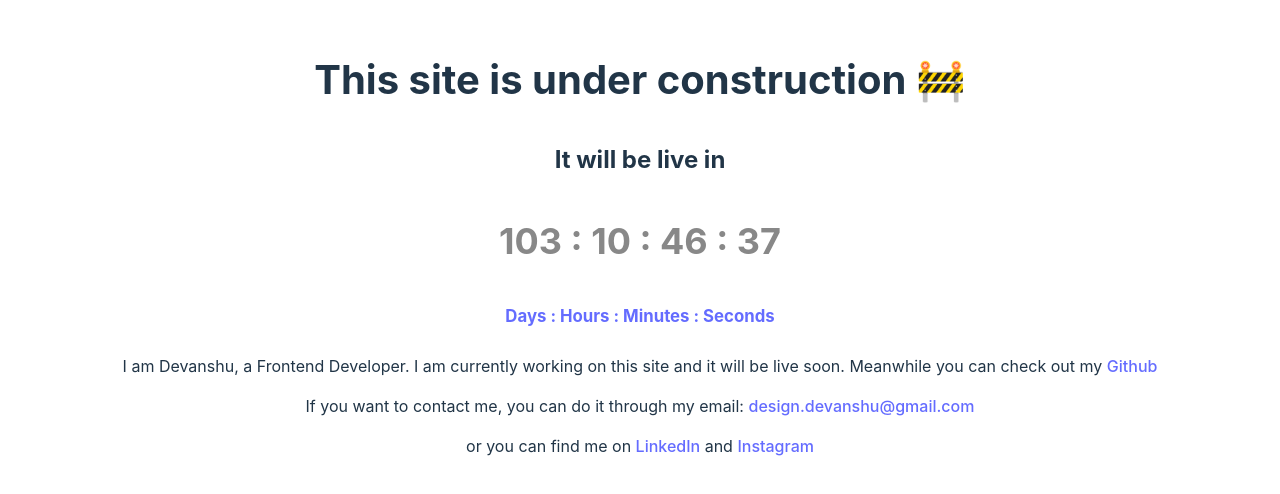
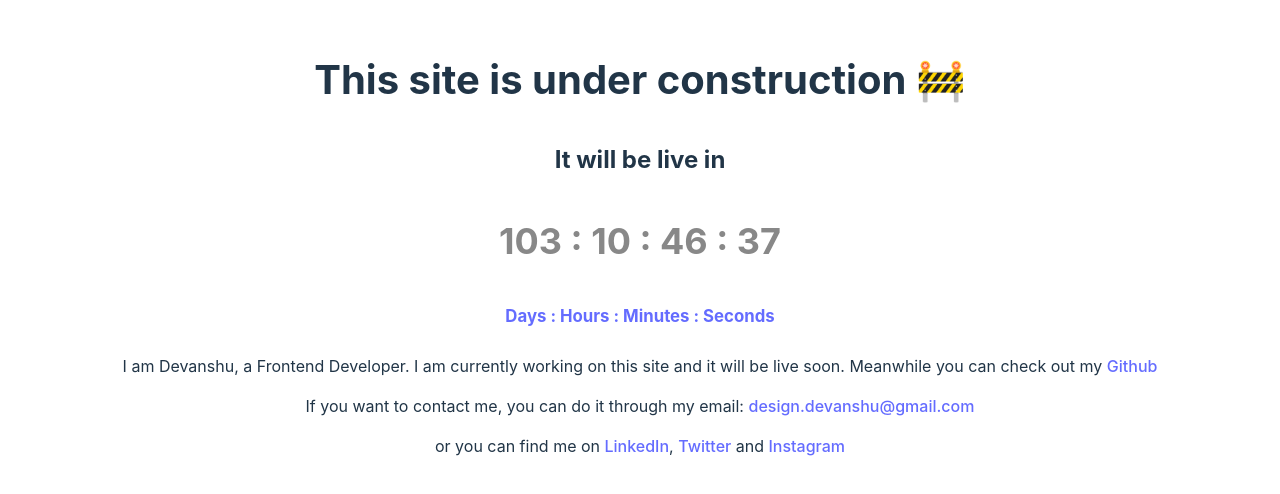
Before and after one commit to designdotdevanshu/Portfolio-Website, a React (Vite) app: page / in a window 1280 px wide. Shown: the part 154-648 px from the top of the page. Built offline with nearby package versions, Linux system fonts and the light colour scheme.

Commit message:
Add social media links

```diff
--- a/src/App.jsx
+++ b/src/App.jsx
@@ -40,9 +40,7 @@ function App() {
           <h2 className="countdown-time">
             {days < 10 ? `0${days}` : days} : {hours < 10 ? `0${hours}` : hours} : {minutes < 10 ? `0${minutes}` : minutes} : {seconds < 10 ? `0${seconds}` : seconds}
           </h2>
-          <p className="countdown-label">
-            Days : Hours : Minutes : Seconds
-          </p>
+          <p className="countdown-label">Days : Hours : Minutes : Seconds</p>
         </div>
         <p>
           I am Devanshu, a Frontend Developer. I am currently working on this site and it will be live soon. Meanwhile you can check out my{" "}
@@ -57,6 +55,10 @@ function App() {
           or you can find me on{" "}
           <a href="https://www.linkedin.com/in/designdotdevanshu/" target="_blank" rel="noreferrer">
             LinkedIn
+          </a>
+          ,{" "}
+          <a href="https://twitter.com/design_devanshu/" target="_blank" rel="noreferrer">
+            Twitter
           </a>{" "}
           and{" "}
           <a href="https://instagram.com/designdotdevanshu/" target="_blank" rel="noreferrer">
```
